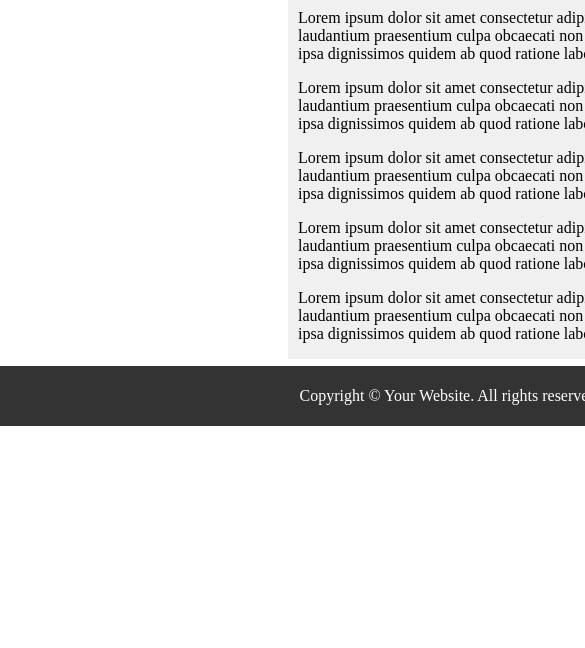
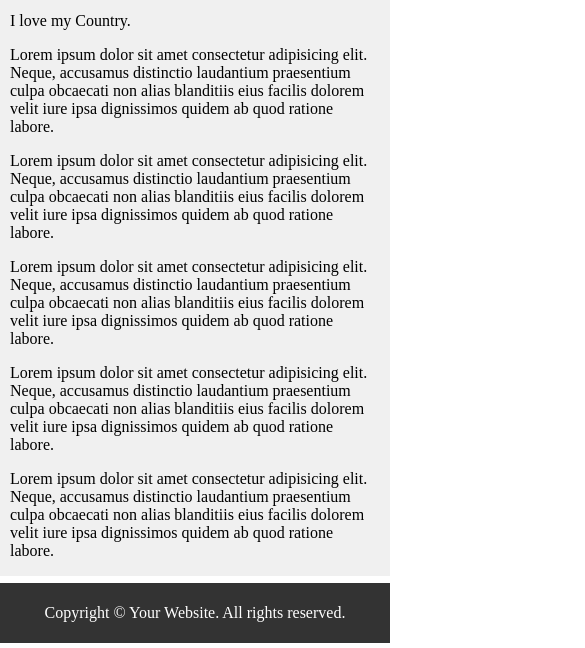
Before and after one commit to umartunes/simple-html-css-layout-using-float, a plain HTML site: page index.html in a window 390 px wide. Shown: the part 273-921 px from the top of the page, 585 px wide, since content can reach past the window. Before the commit the page ends 844 px from the top, so only its background shows below. Drawn offline with Linux system fonts and the light colour scheme.

Commit message:
Media Queries added to make responsive website

```diff
--- a/style.css
+++ b/style.css
@@ -8,7 +8,7 @@ body {
 }
 
 #container {
-    width: 900px;
+    max-width: 900px;
     margin: 0 auto;
 }
 
@@ -57,7 +57,7 @@ body {
 }
 
 /* Main Content Styling */
-#main_content{
+#main_content {
     margin-bottom: 7px;
 }
 
@@ -105,9 +105,25 @@ body {
 }
 
 /* Footer */
-#footer{
+#footer {
     padding: 5px 0;
     text-align: center;
     background: #333;
     color: white;
 }
+
+
+
+
+@media ( max-width: 480px ) {
+
+   #left_content{
+       display: none;
+   }
+
+   #right_content{
+       width: 100%;
+       margin-left: 0;
+   }
+
+}
```
